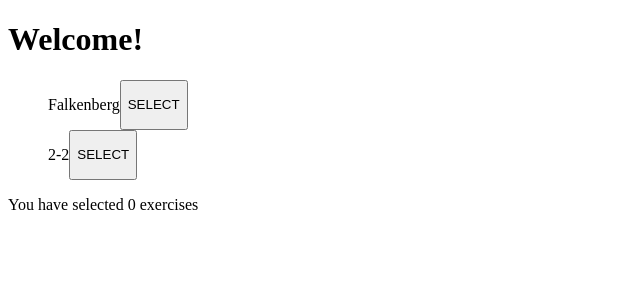
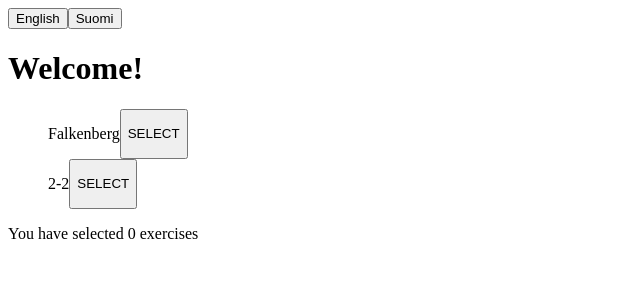
Before and after one commit to FummiTaksi/tt-playbook, a React (Create React App) app in the folder tt-playbook-frontend/: page / in a window 1280 px wide. Shown: the top 300 px of the page, without its empty margins (0-640 px from the left). Built offline with nearby package versions, Linux system fonts and the light colour scheme.

Commit message:
implement language selecting buttons

```diff
--- a/tt-playbook-frontend/src/App.tsx
+++ b/tt-playbook-frontend/src/App.tsx
@@ -3,6 +3,7 @@ import { useTranslation } from 'react-i18next'
 import { ExerciseForm } from './exercise/exercise-form/ExerciseForm'
 import { exercises } from './constants'
 import { ExerciseCatalog } from './exercise/exercise-catalog'
+import { LanguageSelector } from './language/LanguageSelector'
 
 const App = (): ReactElement => {
   const { t } = useTranslation()
@@ -10,6 +11,7 @@ const App = (): ReactElement => {
   const exerciseCatalog = new ExerciseCatalog()
   return (
     <div className="App">
+      <LanguageSelector />
       <h1>{t('frontpage.welcome')}</h1>
       <ExerciseForm exercises={exercises} exerciseCatalog={exerciseCatalog} />
     </div>
--- /dev/null
+++ b/tt-playbook-frontend/src/language/LanguageSelector.tsx
@@ -0,0 +1,32 @@
+import React, { ReactElement } from 'react'
+import { useTranslation } from 'react-i18next'
+
+export const LanguageSelector = (): ReactElement => {
+  const { i18n } = useTranslation()
+
+  const changeLanguage = async (language: string): Promise<void> => {
+    await i18n.changeLanguage(language)
+  }
+  return (
+    <div>
+      <button
+        onClick={() => {
+          void (async () => {
+            await changeLanguage('en')
+          })()
+        }}
+      >
+        English
+      </button>
+      <button
+        onClick={() => {
+          void (async () => {
+            await changeLanguage('fi')
+          })()
+        }}
+      >
+        Suomi
+      </button>
+    </div>
+  )
+}
```
